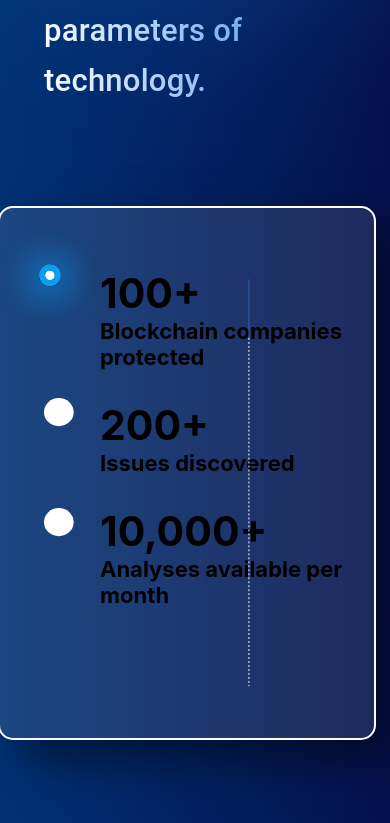
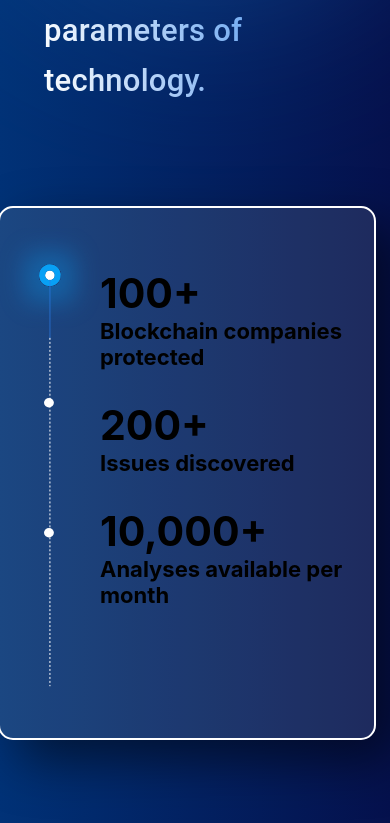
Before and after one commit to omarali18/bird-software-solutions-task, a React (Create React App) app: page / in a window 390 px wide. Shown: the part 1170-1993 px from the top of the page. Built offline with nearby package versions, Linux system fonts and the light colour scheme.

Commit message:
glass responsive

```diff
--- a/src/components/WeProvide.css
+++ b/src/components/WeProvide.css
@@ -96,16 +96,17 @@
     .bg-gradient{
         width: 450px;
       }
+      .container .card .topVactor {
+        left: -150px;
+        /* top: 51px; */
+      }
+      .container .card .bottomVactor {
+        left: -150px;
+      }
       .container .card .circle1 {
-        /* position: absolute;
-        left: 44px;
-        top: 170px; */
-        width: 30px;
+        width: 10px;
       }
       .container .card .circle2 {
-        /* position: absolute;
-        left: 44px;
-        bottom: 200px; */
-        width: 30px;
+        width: 10px;
       }
 }
```
